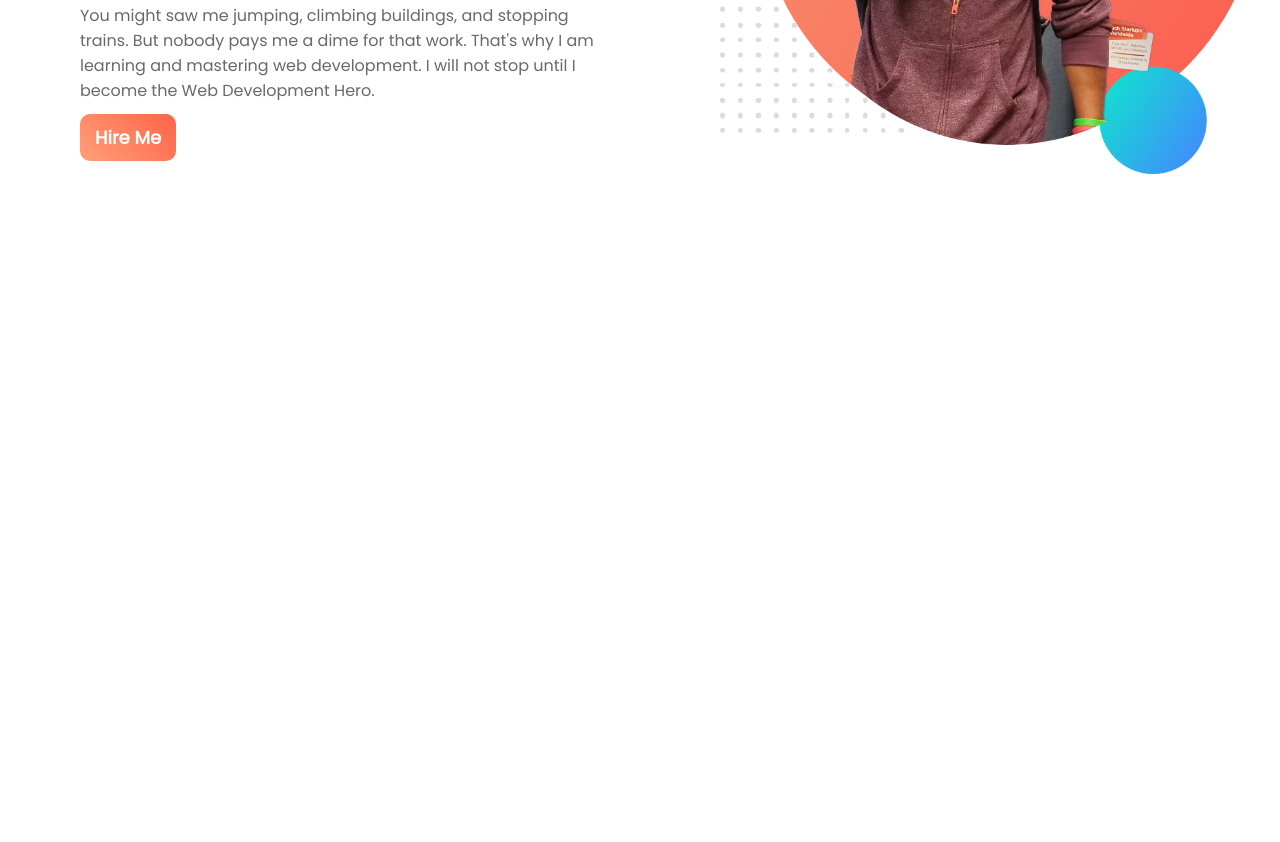
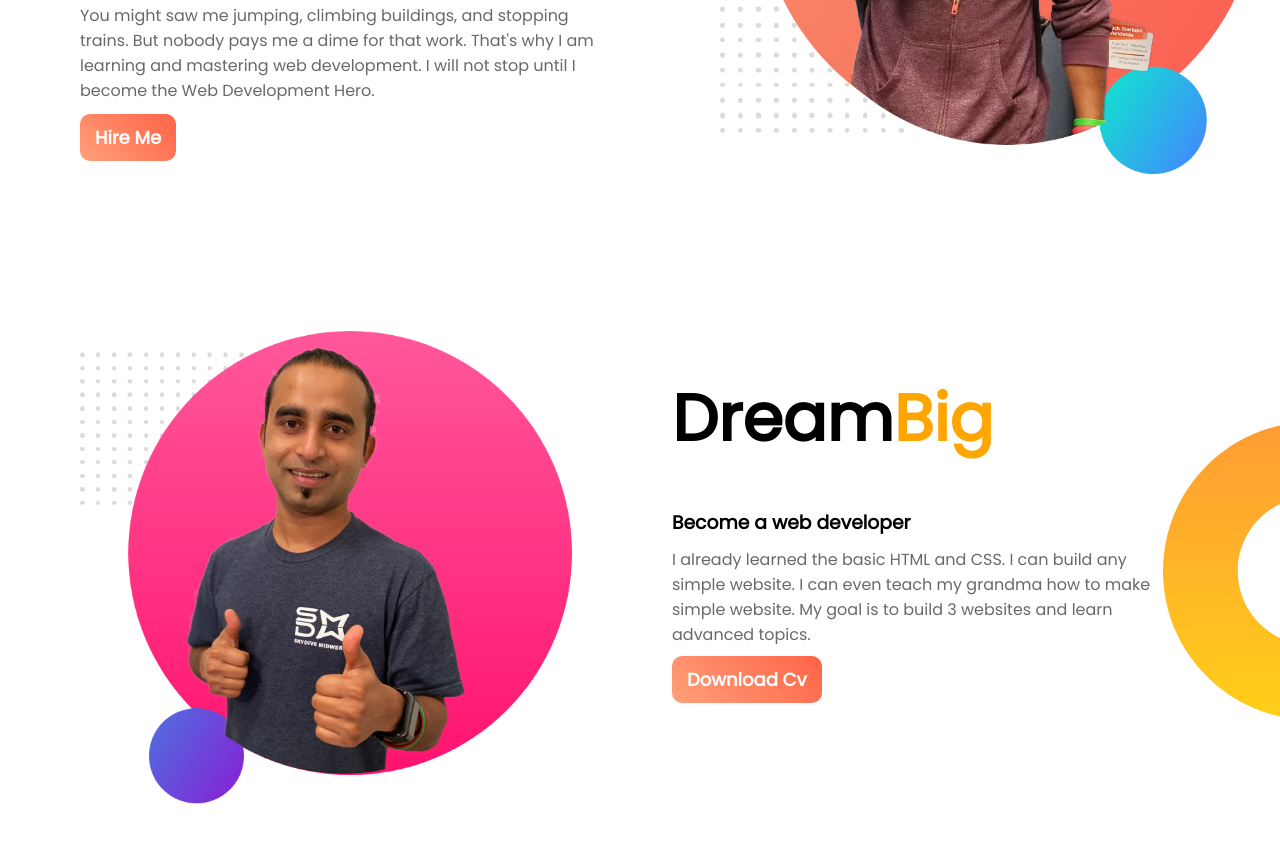
Before and after one commit to Rashedwindows/Portfolio-website-3, a plain HTML site: page index.html in a window 1280 px wide. Shown: the part 362-1204 px from the top of the page. Before the commit the page ends 800 px from the top, so only its background shows below. Drawn offline with Linux system fonts and the light colour scheme.

Commit message:
dreambig complete

```diff
--- a/index.html
+++ b/index.html
@@ -32,7 +32,24 @@
             <img src="images/jhankar.png" alt="">
         </div>
 
+    </section>
 
+
+    <section class="flexiable-content dreambig">
+
+
+        <div class="half-part">
+            <img src="images/jhankar2.png" alt="">
+        </div>
+
+        <div class="half-part secondsectionmodify">
+
+        <h1>Dream<span class="orange-color">Big</span></h1>
+
+        <h3>Become a web developer</h3>
+        <p>I already learned the basic HTML and CSS. I can build any simple website. I can even teach my grandma how to make simple website. My goal is to build 3 websites and learn advanced topics.</p>
+        <a href="#" class="btn">Download Cv</a>
+        </div>
 
 
 
--- a/style.css
+++ b/style.css
@@ -14,6 +14,15 @@ body{
     display: flex;
 
 }
+
+section{
+
+    margin-bottom: 150px;
+}
+
+
+
+
 
 .half-part{
 
@@ -71,3 +80,15 @@ body{
     background-repeat: no-repeat;
 
 }
+
+.dreambig{
+    background-image: url(images/dream-bg.png);
+    background-position: right;
+    background-repeat: no-repeat;
+}
+
+
+.secondsectionmodify{
+
+    margin-right: 116px;
+}
```
